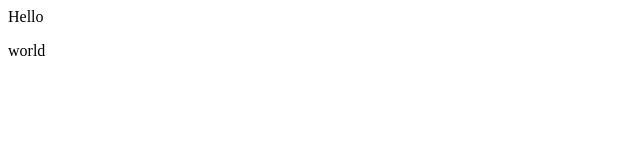
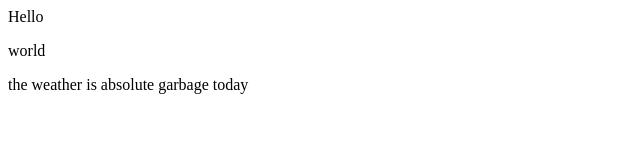
Before and after one commit to AhmedAGadir/git_session_prototype, a plain HTML site: page index.html in a window 1280 px wide. Shown: the whole page, without its empty margins (0-640 px from the left). Drawn offline with Linux system fonts and the light colour scheme.

Commit message:
spoke about the bad weather today

```diff
--- a/index.html
+++ b/index.html
@@ -1,2 +1,3 @@
 <div>Hello</div>
 <p>world</p>
+<p>the weather is absolute garbage today</p>
```
